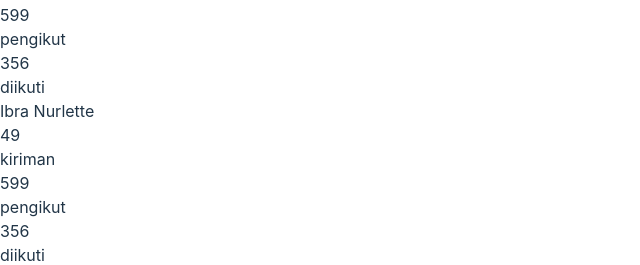
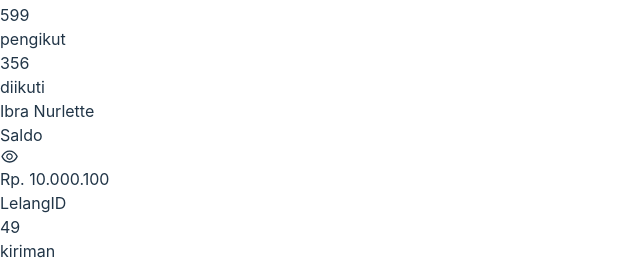
Before and after one commit to ibranurlette/auction-web, a React (Vite) app: page /profile in a window 1280 px wide. Shown: the part 1822-2087 px from the top of the page, without its empty margins (0-640 px from the left). Built offline with nearby package versions, Linux system fonts and the light colour scheme.

Commit message:
ui dompet on profil

```diff
--- /dev/null
+++ b/src/pages/Icon/IconEye.tsx
@@ -0,0 +1,13 @@
+export const IconEye = (props: React.SVGProps<SVGSVGElement>) => {
+	return (
+		<svg
+			viewBox="0 0 1024 1024"
+			fill="currentColor"
+			height="1.2em"
+			width="1.2em"
+			{...props}
+		>
+			<path d="M942.2 486.2C847.4 286.5 704.1 186 512 186c-192.2 0-335.4 100.5-430.2 300.3a60.3 60.3 0 000 51.5C176.6 737.5 319.9 838 512 838c192.2 0 335.4-100.5 430.2-300.3 7.7-16.2 7.7-35 0-51.5zM512 766c-161.3 0-279.4-81.8-362.7-254C232.6 339.8 350.7 258 512 258c161.3 0 279.4 81.8 362.7 254C791.5 684.2 673.4 766 512 766zm-4-430c-97.2 0-176 78.8-176 176s78.8 176 176 176 176-78.8 176-176-78.8-176-176-176zm0 288c-61.9 0-112-50.1-112-112s50.1-112 112-112 112 50.1 112 112-50.1 112-112 112z" />
+		</svg>
+	);
+};
--- a/src/pages/Icon/index.tsx
+++ b/src/pages/Icon/index.tsx
@@ -21,3 +21,4 @@ export * from "./IconCompass";
 export * from "./IconCancel";
 export * from "./IconArrowUp";
 export * from "./IconTimer";
+export * from "./IconEye";
--- a/src/pages/Profile/InfoProfile.tsx
+++ b/src/pages/Profile/InfoProfile.tsx
@@ -1,3 +1,4 @@
+import { IconEye } from "../Icon";
 export const InfoProfil = () => {
 	return (
 		<>
@@ -8,9 +9,9 @@ export const InfoProfil = () => {
 					alt="nature image"
 				/>
 				<div className="space-y-4">
-					<div className="md:flex items-center">
+					<div className="md:flex items-center justify-between">
 						<h1 className="mr-4 text-xl">beta_ibra</h1>
-						<button className="bg-gray-200 px-4 py-1 rounded-md font-medium">
+						<button className="bg-gray-100 px-4 py-1 rounded-md font-medium">
 							Edit profil
 						</button>
 					</div>
@@ -32,9 +33,20 @@ export const InfoProfil = () => {
 
 					<h4 className="font-semibold text-sm">Ibra Nurlette</h4>
 				</div>
+				<div className="bg-gray-100 rounded-lg border-solid p-4 ml-6">
+					<div className="flex justify-between">
+						<div className="mr-2 text-sm font-light">Saldo</div>
+						{/* <div>hide</div> */}
+						<IconEye />
+					</div>
+					<div className="font-medium text-xl text-gray-600 my-2">
+						Rp. 10.000.100
+					</div>
+					<div className="text-sm font-medium">LelangID</div>
+				</div>
 			</div>
 
-			<div className="flex space-x-2 border-b justify-center text-center py-4 lg:hidden">
+			<div className="flex space-x-2 justify-center text-center py-4 lg:hidden">
 				<div>
 					<p className="font-bold">49</p>
 					<p className="text-gray-500 text-md font-medium">kiriman</p>
```
